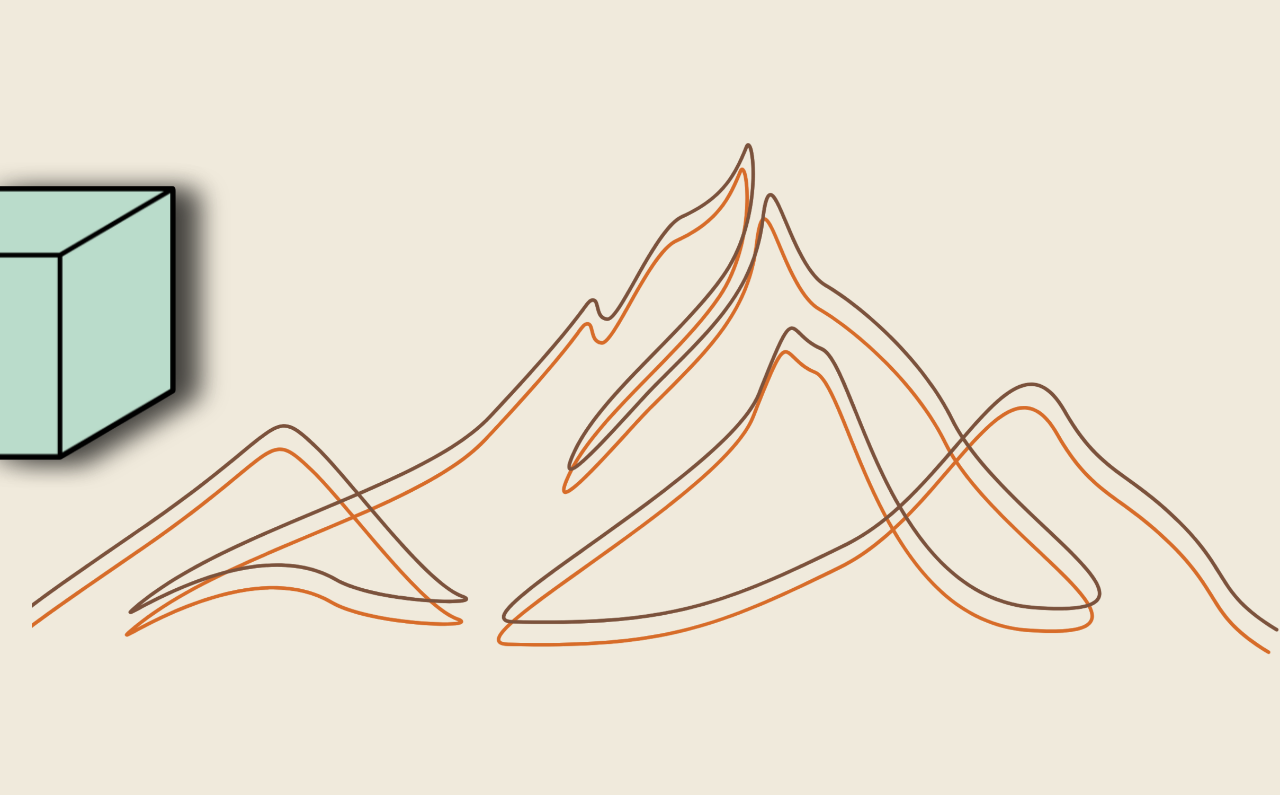
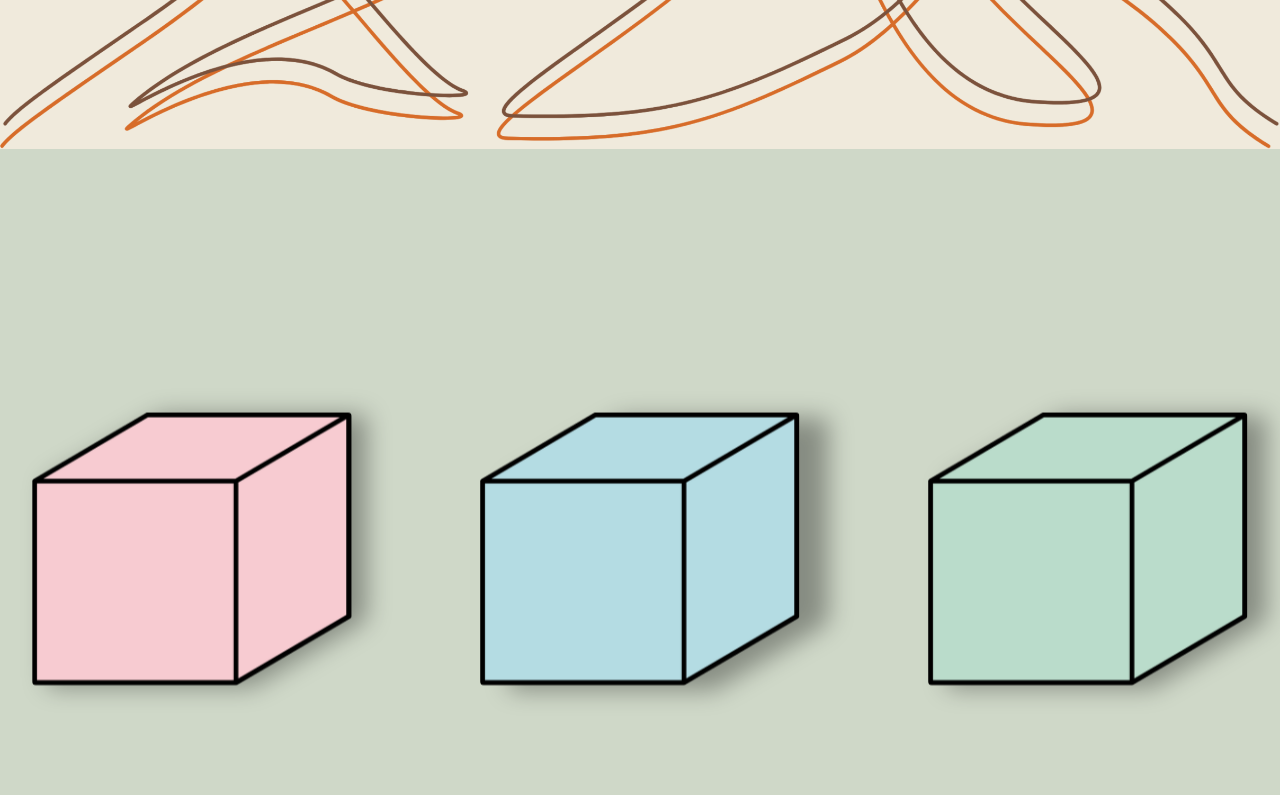
Before and after one commit to RayanHeloui/Paws-and-Peaks, a plain HTML site: page public/home.html in a window 1280 px wide. Shown: the part 109-904 px from the top of the page. Drawn offline with Linux system fonts and the light colour scheme; a web font is replaced by a local one.

Commit message:
Update home.css

```diff
--- a/public/css/home.css
+++ b/public/css/home.css
@@ -21,37 +21,34 @@ body {
 }
 
 .intro-banner {
-  height: 100vh;
-  width: 100%;
+  height: 150px;
   display: flex;
-  align-items: center;      /* ⬅️ CENTER image vertically */
-  justify-content: center;  /* ⬅️ CENTER image horizontally */
-  background-color: var(--main-bg);
+  align-items: flex-end;
+  justify-content: center;
   padding: 0;
   margin: 0;
+  background-color: var(--main-bg);
   overflow: hidden;
 }
 
 .mountain-img {
-  max-height: 90vh;         /* ⬅️ prevents overflow */
-  width: auto;
+  width: 100%;
   height: auto;
-  object-fit: contain;
   display: block;
 }
 
 .hero-frame {
-  position: fixed;
-  top: 0;
-  left: 0;
-  z-index: 2;
+  background-color: var(--highlight);
+  width: 100%;
+  margin: 0;
+  padding: 0;
 }
 
-/* ========== Hero Section ========== */
 .hero {
-  height: 300vh;
-  background-color: var(--main-bg);
-  position: relative;
+  width: 100%;
+  padding: 0;
+  margin: 0 auto;
+  box-sizing: border-box;
 }
 
 .hero-images {
```
